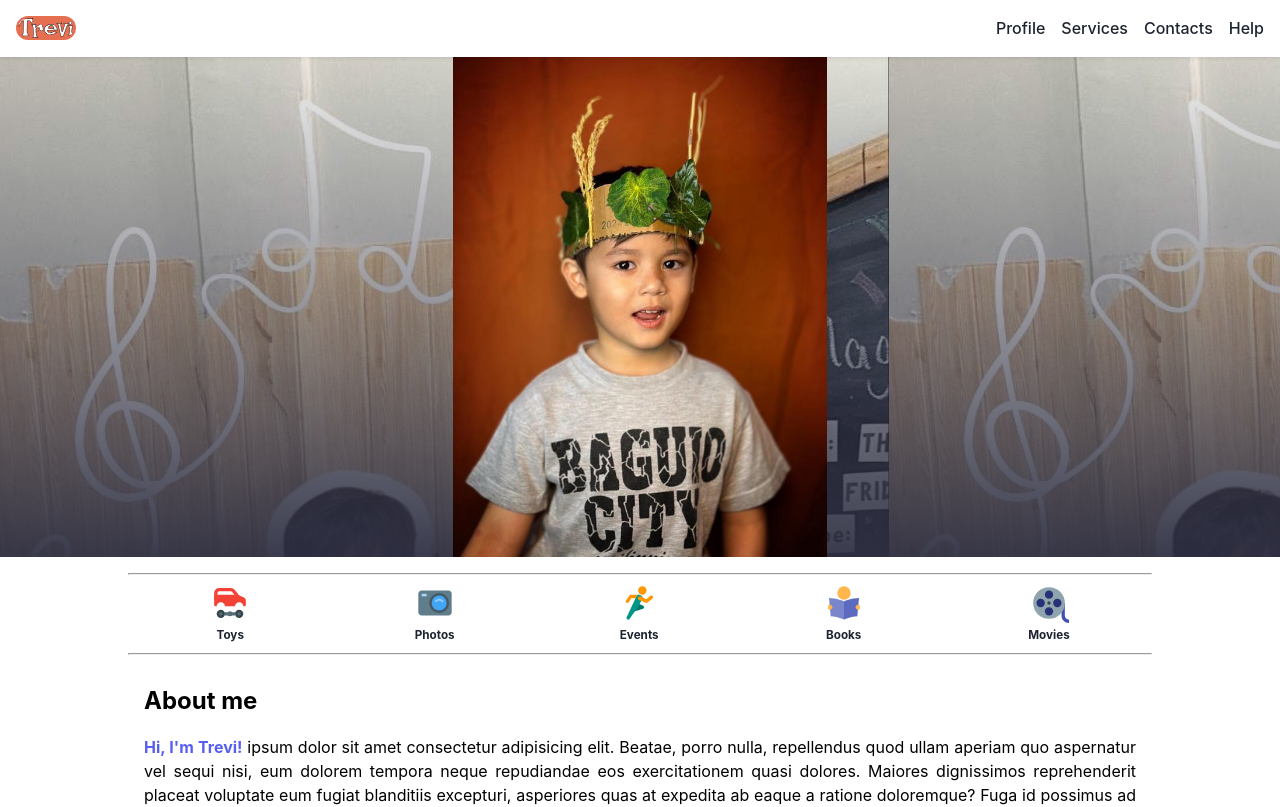
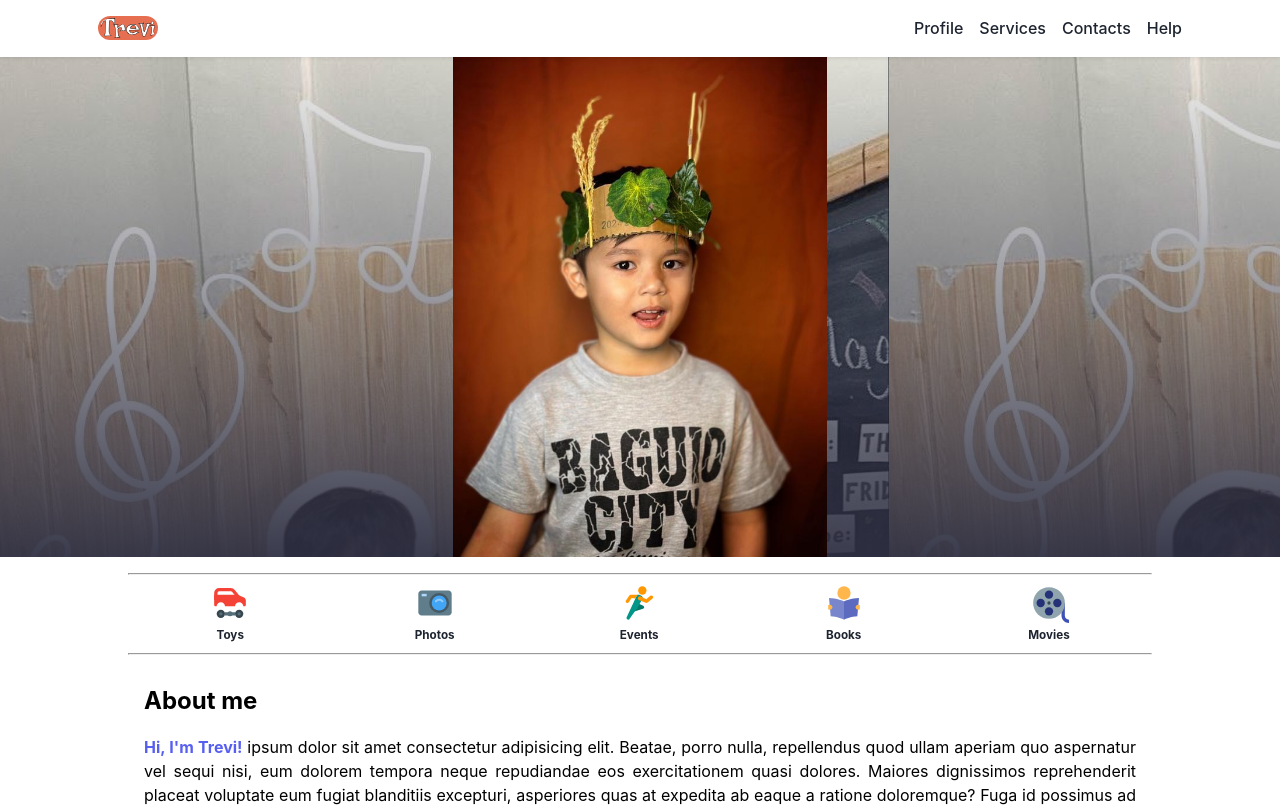
Before and after one commit to RamonSanGabriel/kole-trevi, a React (Vite) app: page / in a window 1280 px wide. Shown: the top 807 px of the page. Built offline with nearby package versions, Linux system fonts and the light colour scheme.

Commit message:
Update Header.css

```diff
--- a/src/components/Header/Header.css
+++ b/src/components/Header/Header.css
@@ -5,8 +5,8 @@
   top: 0px;
 }
 .headerContainer {
-  display: flex;
-  justify-content: space-between;
+  /* display: flex; */
+  /* justify-content: space-between; */
   width: 100%;
   padding: 1rem;
   border-color: #e2e2ee;
@@ -14,4 +14,9 @@
   background-color: white;
   box-shadow: 0 1px 4px 0px rgba(0, 0, 0, 0.1);
   z-index: 999;
+
+  @media (width > 767px) {
+    display: flex;
+    justify-content: center;
+  }
 }
```
